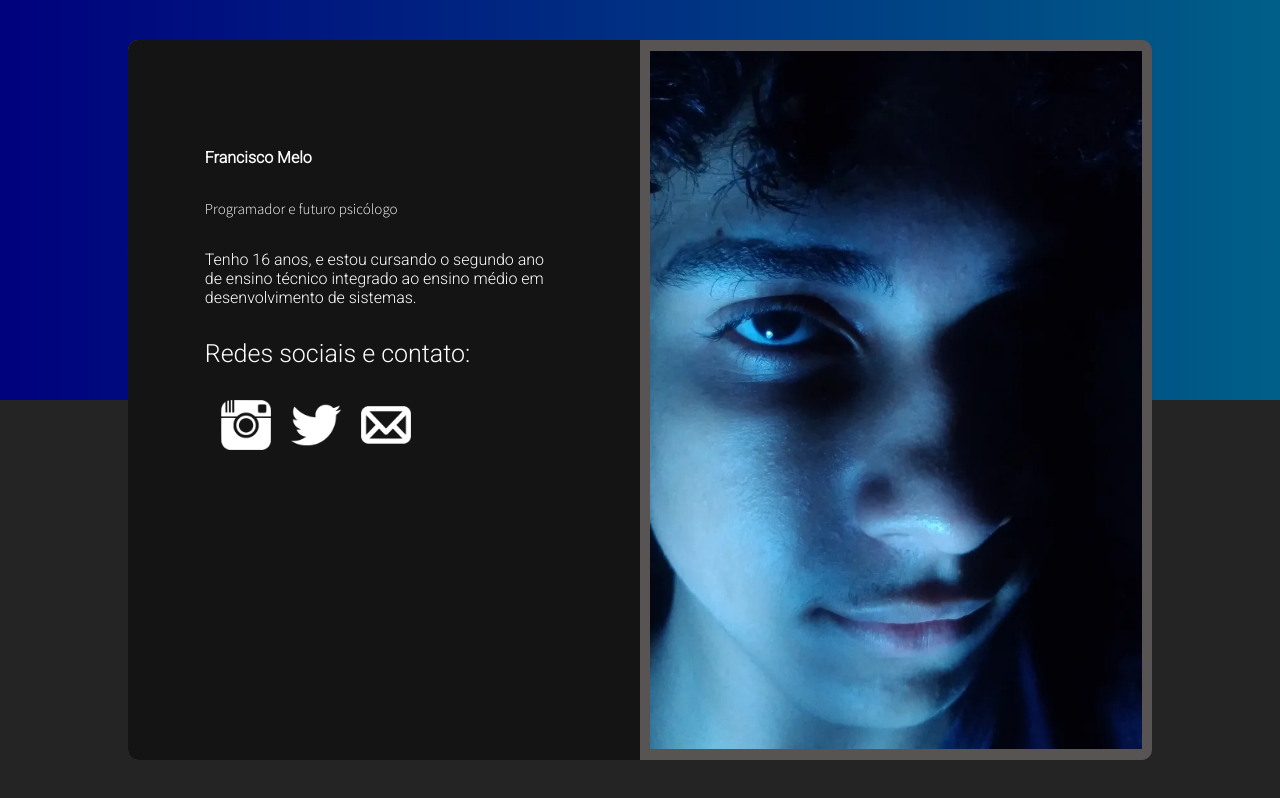
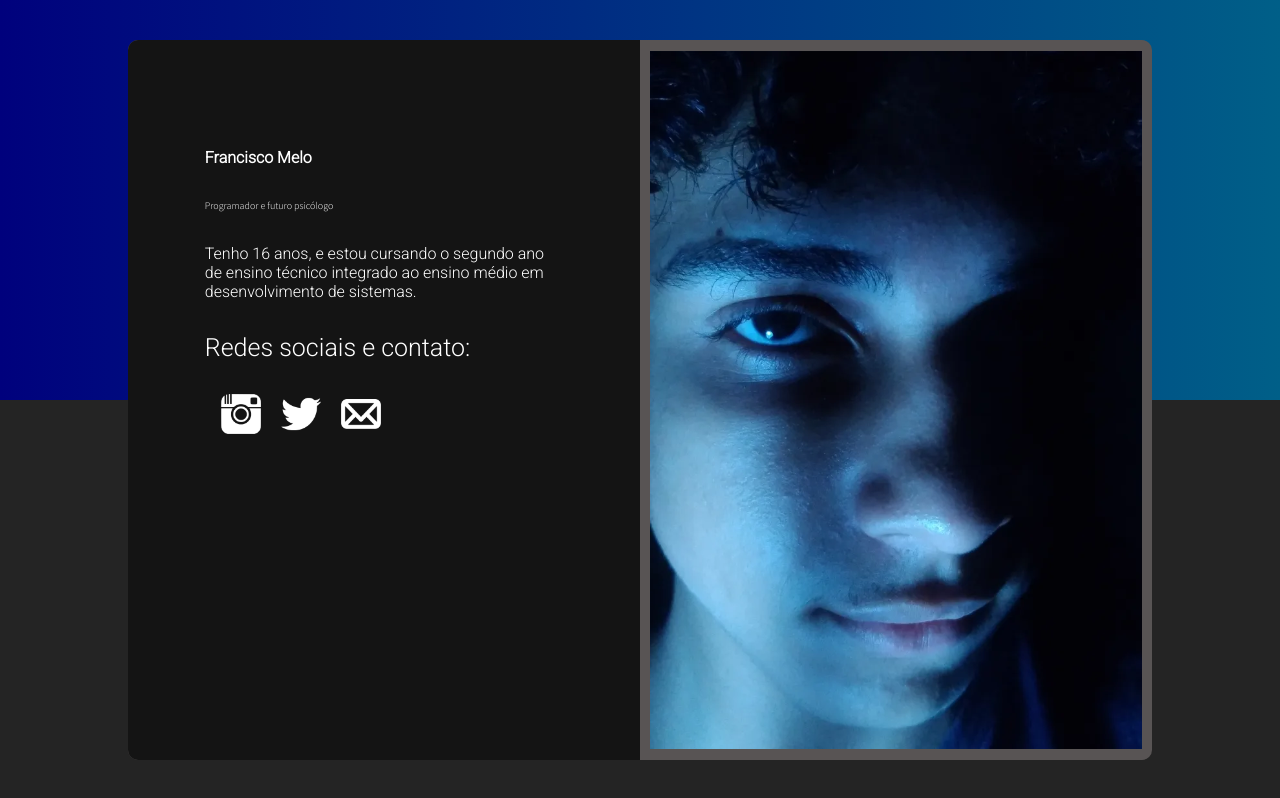
Before and after one commit to ppro01/PaginaPortifolio, a plain HTML site: page index.html in a window 1280 px wide. Drawn offline with Linux system fonts and the light colour scheme.

Commit message:
Update style.css

```diff
--- a/style.css
+++ b/style.css
@@ -14,8 +14,8 @@ a{
 }
 img{
     margin-left: 1rem;
-    height: 50px;
-    width: 50px;
+    height: 40px;
+    width: 40px;
 }
 .container{
     display: flex;
@@ -90,7 +90,7 @@ p{
 }
 #prof{
     font-family: 'Source Sans Pro', sans-serif;
-    font-size: 15px;
+    font-size: 10px;
 }
 #redes{
     font-size: 25px;
```
